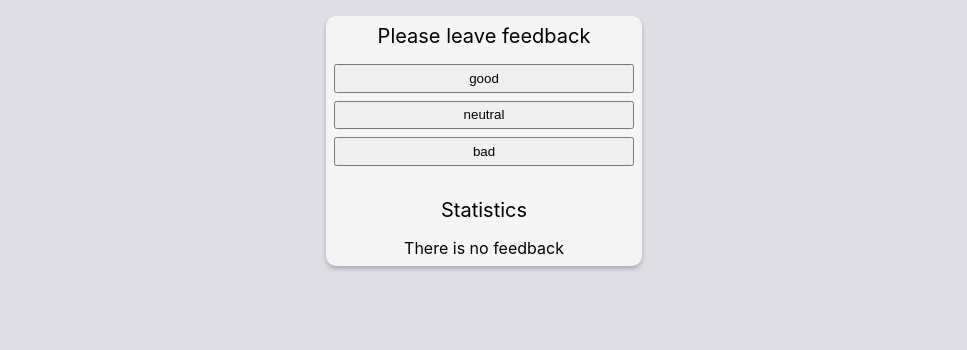
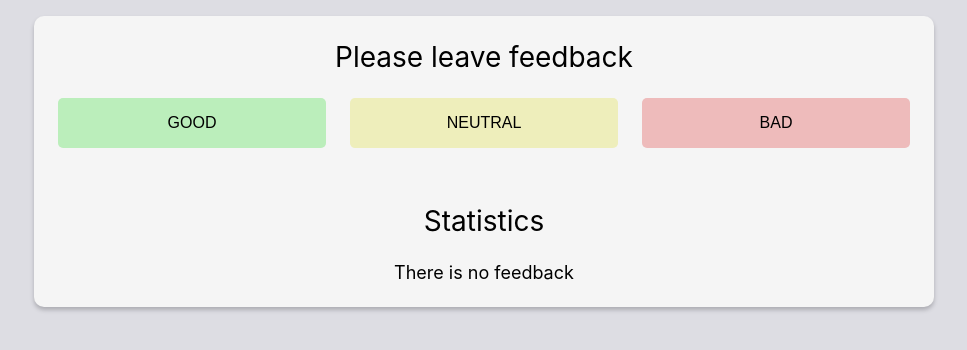
Before and after one commit to Perslay/goit-react-hw-02-feedback, a React (Create React App) app: page / in a window 1280 px wide. Shown: the top 350 px of the page, without its empty margins (156-1123 px from the left). Built offline with nearby package versions, Linux system fonts and the light colour scheme.

Commit message:
More styles
For all screen sizes,
colorful buttons,
prettier statistics

```diff
--- a/src/components/FeedbackOptions.jsx
+++ b/src/components/FeedbackOptions.jsx
@@ -6,7 +6,7 @@ export const FeedbackOptions = ({ onLeaveFeedback, options }) => {
       {options.map(option => (
         <li className={css.listItem} key={option}>
           <button
-            className={css.button}
+            className={css[option]}
             type="button"
             onClick={() => onLeaveFeedback(option)}
           >
--- a/src/components/Statistics.jsx
+++ b/src/components/Statistics.jsx
@@ -9,11 +9,26 @@ export const Statistics = ({
 }) => {
   return (
     <ul className={css.list}>
-      <li className={css.listItem}>Good: {good}</li>
-      <li className={css.listItem}>Neutral: {neutral}</li>
-      <li className={css.listItem}>Bad: {bad}</li>
-      <li className={css.listItem}>Total: {total}</li>
-      <li className={css.listItem}>Positive feedback: {positivePercentage}%</li>
+      <li className={css.listItem}>
+        <span>Good:</span>
+        <span>{good}</span>
+      </li>
+      <li className={css.listItem}>
+        <span>Neutral:</span>
+        <span>{neutral}</span>
+      </li>
+      <li className={css.listItem}>
+        <span>Bad:</span>
+        <span>{bad}</span>
+      </li>
+      <li className={css.listItem}>
+        <span>Total:</span>
+        <span>{total}</span>
+      </li>
+      <li className={css.listItem}>
+        <span>Positive feedback:</span>
+        <span>{positivePercentage}%</span>
+      </li>
     </ul>
   );
 };
--- a/src/index.css
+++ b/src/index.css
@@ -1,4 +1,8 @@
 @import-normalize; /* bring in normalize.css styles */
+
+* {
+  box-sizing: border-box;
+}
 
 body {
   background-color: #dddde3;
--- a/src/styles/App.module.css
+++ b/src/styles/App.module.css
@@ -4,9 +4,9 @@
   box-shadow: 0 3px 4px #adadb3;
   display: flex;
   flex-direction: column;
-  gap: 1rem;
+  gap: 1.5rem;
   margin: 1rem auto;
-  padding: 0.5rem;
+  padding: 1.5rem;
   width: 300px;
 }
 
@@ -14,3 +14,25 @@
   font-size: 20px;
   text-align: center;
 }
+
+@media screen and (min-width: 768px) {
+  .appContainer {
+    width: 550px;
+  }
+
+  .paragraph {
+    font-size: 24px;
+  }
+}
+
+@media screen and (min-width: 1280px) {
+  .appContainer {
+    gap: 2rem;
+    padding: 1.5rem;
+    width: 900px;
+  }
+
+  .paragraph {
+    font-size: 28px;
+  }
+}
--- a/src/styles/FeedbackOptions.module.css
+++ b/src/styles/FeedbackOptions.module.css
@@ -1,12 +1,51 @@
 .list {
-  margin: 1rem 0;
+  display: flex;
+  flex-direction: column;
+  gap: 0.8rem;
+  margin: 1.5rem 0;
 }
 
 .listItem {
-  margin: 0.5rem 0;
+  width: 100%;
 }
 
 .button {
-  padding: 0.3rem;
+  border: none;
+  border-radius: 5px;
+  padding: 0.8rem;
+  text-transform: uppercase;
   width: 100%;
 }
+
+.good {
+  background-color: #beb;
+  composes: button;
+}
+
+.neutral {
+  background-color: #eeb;
+  composes: button;
+}
+
+.bad {
+  background-color: #ebb;
+  composes: button;
+}
+
+@media screen and (min-width: 768px) {
+  .list {
+    flex-direction: row;
+    gap: 1rem;
+  }
+}
+
+@media screen and (min-width: 1280px) {
+  .list {
+    gap: 1.5rem;
+  }
+
+  .button {
+    font-size: 16px;
+    padding: 1rem;
+  }
+}
--- a/src/styles/Notification.module.css
+++ b/src/styles/Notification.module.css
@@ -1,4 +1,10 @@
 .feedbackParag {
-  margin-top: 1rem;
+  margin-top: 1.5rem;
   text-align: center;
 }
+
+@media screen and (min-width: 1280px) {
+  .feedbackParag {
+    font-size: 18px;
+  }
+}
--- a/src/styles/Statistics.module.css
+++ b/src/styles/Statistics.module.css
@@ -1,7 +1,26 @@
 .list {
-  margin: 1rem 0;
+  display: flex;
+  flex-direction: column;
+  gap: 1rem;
+  margin: 1rem auto;
 }
 
 .listItem {
-  margin: 0.5rem 0;
+  border-bottom: 1px solid lightgray;
+  display: flex;
+  justify-content: space-between;
 }
+
+@media screen and (min-width: 768px) {
+  .list {
+    width: 80%;
+  }
+}
+
+@media screen and (min-width: 1280px) {
+  .list {
+    font-size: 18px;
+    gap: 1.3rem;
+    width: 60%;
+  }
+}
```
